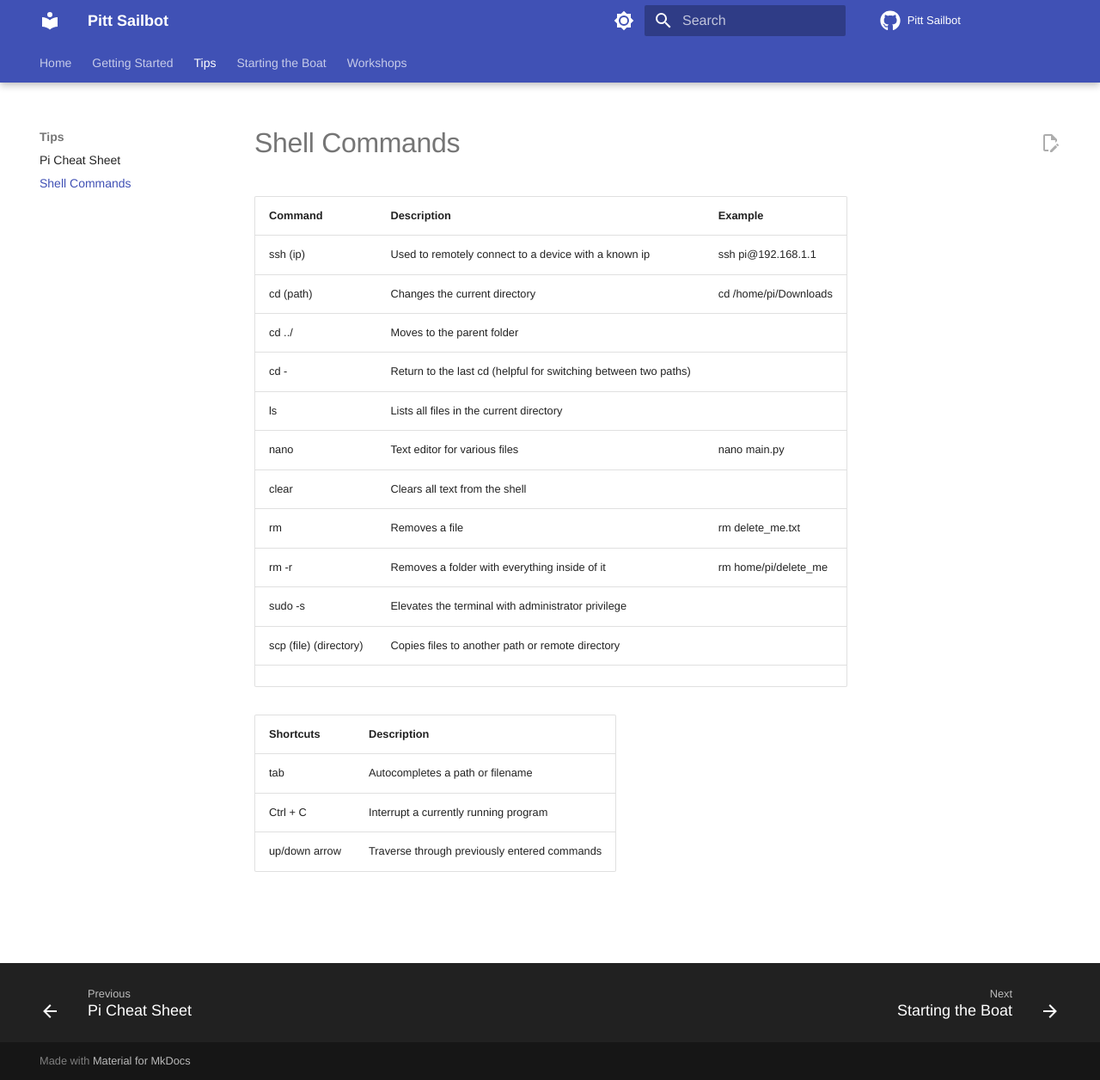
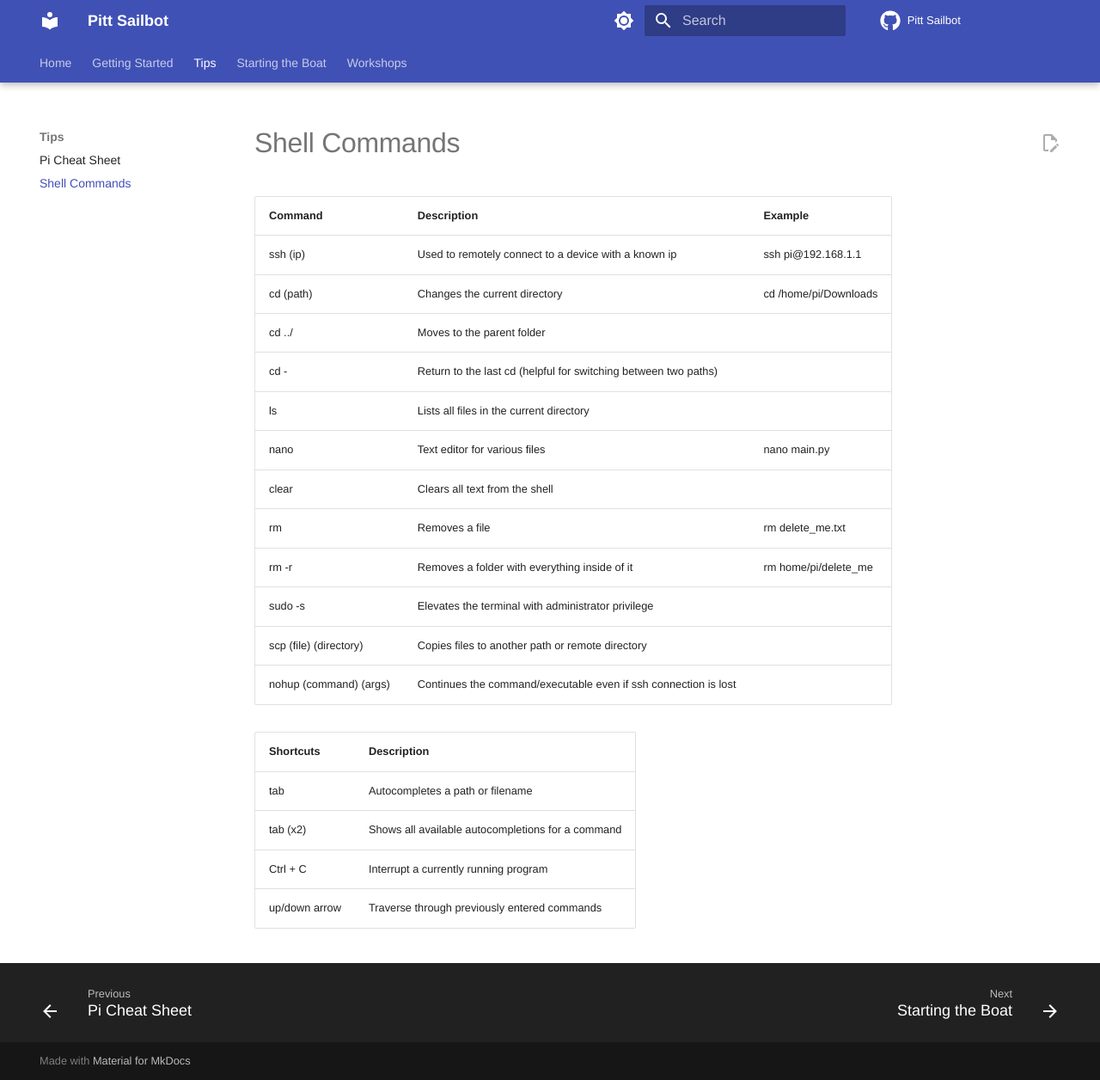
Before and after one commit to PittSailbot/Sailbot, an MkDocs documentation site: the page built from docs/Shell Commands.md, in a window 1280 px wide and 1256 px high. Shown: the whole window at 86% size. Built offline with MkDocs 1.6.1 and Material for MkDocs 9.7.7, drawn with Linux system fonts in a browser that asks for light colours; some web fonts are replaced; comment, search, counter and statistics services are not loaded.

Commit message:
Add more shell commands

```diff
--- a/docs/Shell Commands.md
+++ b/docs/Shell Commands.md
@@ -11,10 +11,11 @@
 | rm -r                  | Removes a folder with everything inside of it        | rm home/pi/delete_me  |
 | sudo -s                | Elevates the terminal with administrator privilege   |                       |
 | scp (file) (directory) | Copies files to another path or remote directory     |                       |
-|                        |                                                      |                       |
+| nohup (command) (args) | Continues the command/executable even if ssh connection is lost|              |
 
 | Shortcuts     | Description |
 |---------------| ----------- |
 | tab           | Autocompletes a path or filename |
+| tab (x2)      | Shows all available autocompletions for a command |
 | Ctrl + C      | Interrupt a currently running program |
 | up/down arrow | Traverse through previously entered commands |
```
